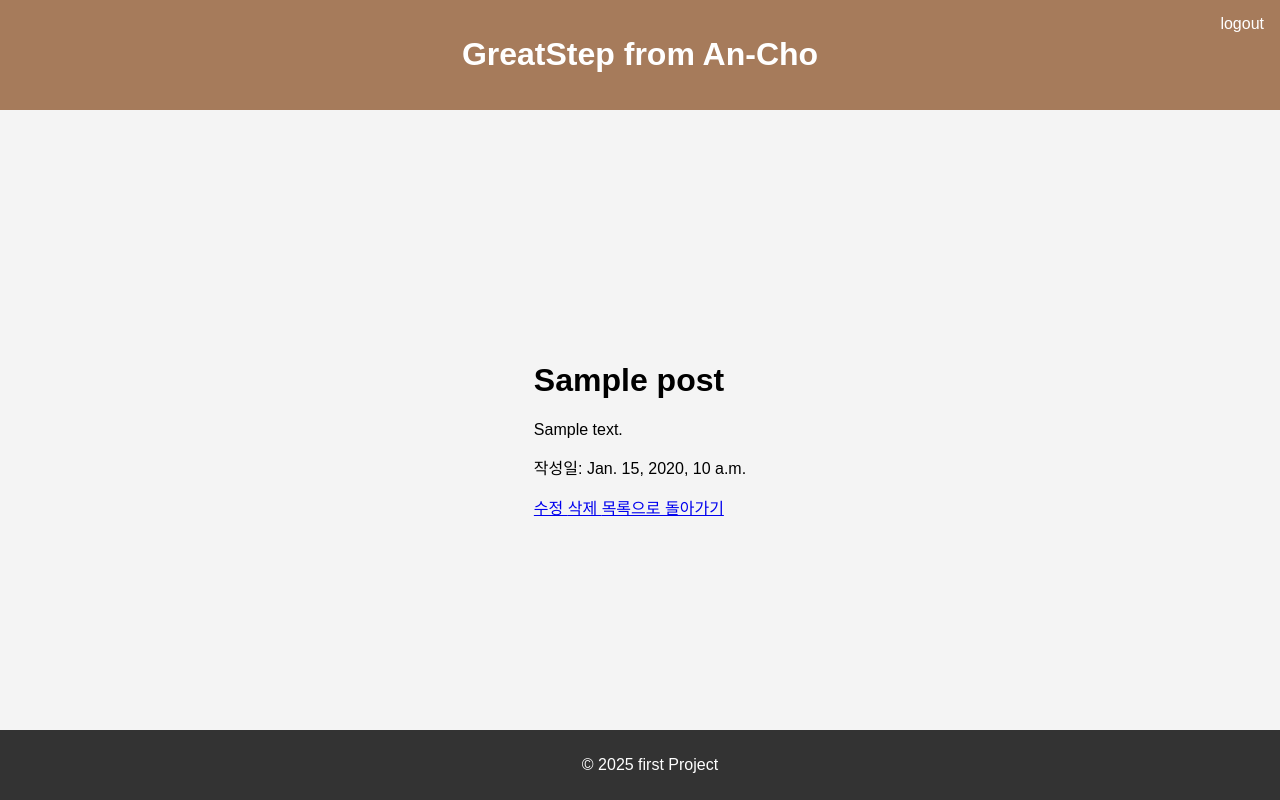
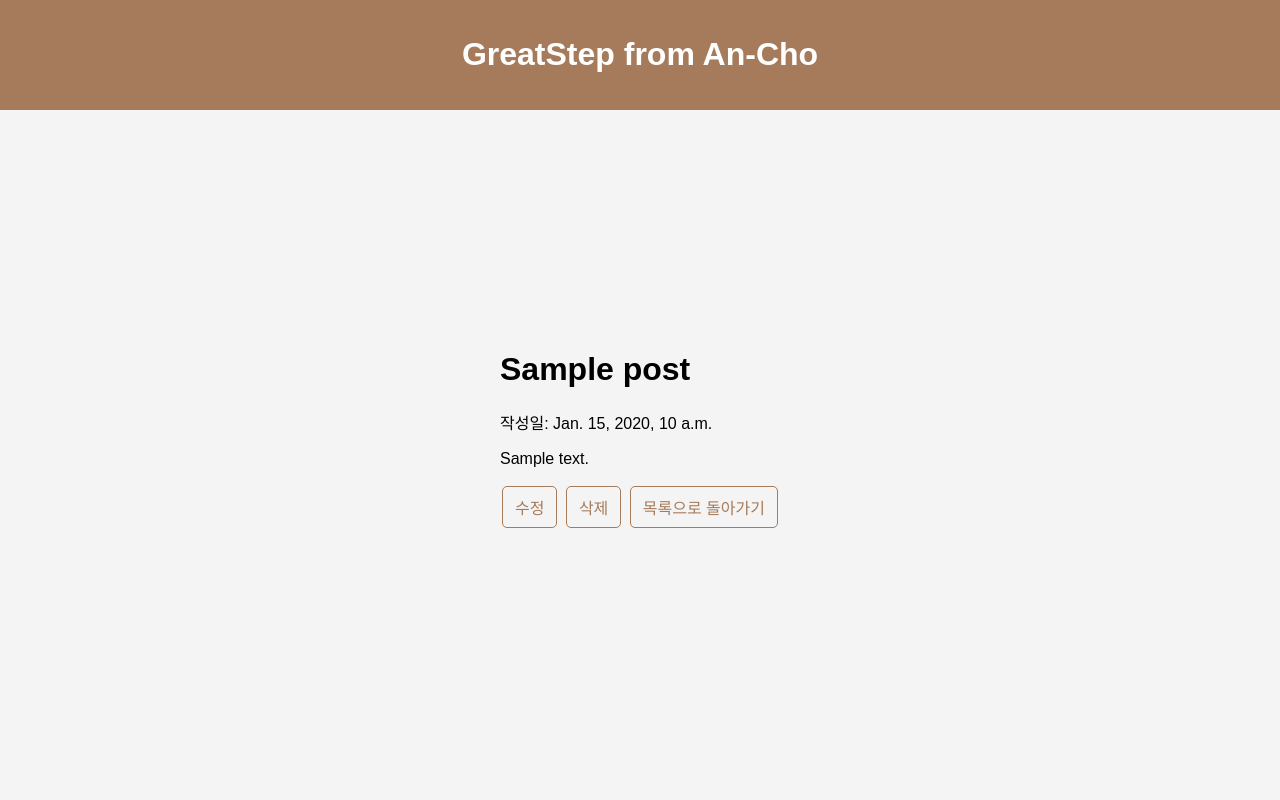
Before and after one commit to chounjae/GreatStep, a Django app: template Diary/board/templates/board/post_detail.html in a window 1280 px wide. Run offline with Django 5.2, Linux system fonts and the light colour scheme; the template is opened without the code that fills it: most values are stand-ins (such as "Sample title", 1, 10 or a date in 2020).

Commit message:
일반적인 세팅 완료

```diff
--- a/Diary/Glogin/templates/account/base_entrance.html
+++ b/Diary/Glogin/templates/account/base_entrance.html
@@ -1,8 +1,8 @@
 <!DOCTYPE html>
 <html lang="ko">
   <head>
-    <meta charset="UTF-8">
-    <meta name="viewport" content="width=device-width, initial-scale=1.0">
+    <meta charset="UTF-8" />
+    <meta name="viewport" content="width=device-width, initial-scale=1.0" />
     <title>{% block head_title %}JIn{% endblock head_title %}</title>
 
     <!-- 전체 css 관장 -->
@@ -15,7 +15,7 @@
       }
 
       header {
-            background: #A67B5B ;
+        background: #a67b5b;
         color: white;
         padding: 15px;
         text-align: center;
@@ -39,18 +39,17 @@
       }
 
       button {
-            padding: 6px 6px;  /* 버튼 크기 */
-            font-size: 13px;  /* 글자 크기 */
-            background-color: #A67B5B;  /* 버튼 색 */
-            color: white;  /* 버튼 글자색 */
+        padding: 6px 6px; /* 버튼 크기 */
+        font-size: 13px; /* 글자 크기 */
+        background-color: #a67b5b; /* 버튼 색 */
+        color: white; /* 버튼 글자색 */
         border: none;
         border-radius: 5px;
         cursor: pointer;
       }
 
       button:hover {
-            background-color: #7A5530
-
+        background-color: #7a5530;
       }
 
       .form-group {
@@ -85,7 +84,6 @@
         width: 100%;
       }
 
-
       .logout {
         position: absolute;
         right: 0;
@@ -98,9 +96,6 @@
         cursor: pointer;
         text-decoration: none; /* 링크일 경우 밑줄 제거 */
       }
-
-
-
     </style>
 
     {% block extra_head %}{% endblock extra_head %}
@@ -109,18 +104,16 @@
   <body>
     <!-- 헤더 -->
     <header>
-        <h1>GreatStep from An-Cho</h1> <a href="{%url 'account_logout'%}" class = "logout">logout</a>
+      <h1>GreatStep from An-Cho</h1>
+      {% if user.is_authenticated %}
+      <a href="{%url 'account_logout'%}" class="logout">logout</a>
+      {%endif%}
     </header>
 
     <!-- 메인 콘텐츠 -->
-    <main>
-        {% block content %}{% endblock content %}
-    </main>
+    <main>{% block content %}{% endblock content %}</main>
 
     <!-- 푸터 -->
-    <footer>
-        <p>© 2025 first Project</p>
-    </footer>
 
     {% block extra_body %}{% endblock extra_body %}
   </body>
--- a/Diary/board/templates/board/post_detail.html
+++ b/Diary/board/templates/board/post_detail.html
@@ -1,24 +1,115 @@
-{% extends "account/base_entrance.html" %}
-{% load i18n %}
-{% load allauth account %}
-{% block head_title %}
-    {{ post.title }}
-{% endblock head_title %}
+{% extends "account/base_entrance.html" %} {% load i18n %} {% load allauth
+account %} {% block head_title %} {{ post.title }} {% endblock head_title %}
+{%block content %}
+<style>
+  a {
+    text-decoration: none;
+    color: gray;
+  }
+  /* 페이지 전체를 차지하는 컨테이너 */
+  .page-box {
+    width: 100vw; /* 전체 화면 너비 */
+    max-width: 100%;
+    padding: 20px;
+    margin: 0 auto;
+  }
 
+  /* 제목과 입력창을 꽉 차게 설정 */
+  .form-group {
+    margin-bottom: 3px;
+  }
 
-{% block content %}
+  .form-group label {
+    font-weight: bold;
+    font-size: 16px;
+    margin-bottom: 5px;
+    display: block;
+  }
+
+  /* 제목 입력창 */
+  .form-group input {
+    width: 100%; /* 📌 가로 전체 차지 */
+    padding: 10px;
+    font-size: 16px;
+    border: 1px solid #ccc;
+    border-radius: 5px;
+  }
+
+  /* 본문 입력창 */
+  .form-group textarea {
+    width: 100%; /* 📌 가로 전체 차지 */
+    height: 45vh; /* 📌 세로도 화면을 많이 차지하도록 설정 */
+    font-size: 16px;
+    padding: 10px;
+    border: 1px solid #ccc;
+    border-radius: 5px;
+    resize: none; /* 사용자가 크기 조절 못 하게 */
+  }
+
+  /* 버튼 */
+  .btn-submit {
+    display: inline-block;
+    padding: 8px 12px;
+    margin: 2px;
+    text-decoration: none;
+    color: #a67b5b;
+    border: 1px solid #a67b5b;
+    border-radius: 5px;
+  }
+
+  .btn-submit:hover {
+    background-color: #7a5530;
+  }
+
+  /* 목록으로 돌아가기 버튼 */
+  .back-link {
+    display: block;
+    margin-top: 10px;
+    text-align: center;
+    font-size: 14px;
+    color: #a67b5b;
+    font-weight: bold;
+    text-decoration: none;
+  }
+
+  .back-link:hover {
+    color: #7a5530;
+  }
+
+  .text-mid {
+    text-align: center;
+    font-weight: bold;
+    margin-bottom: 5px;
+    font-size: 26px;
+    color: #333;
+    width: 100%;
+  }
+
+  .text-title {
+    text-align: left;
+    font-weight: bold;
+    margin-bottom: 5px;
+    font-size: 10px;
+    color: #333;
+    width: 100%;
+  }
+</style>
 <div class="container">
-    <div>
-        <h1>{{ post.title }}</h1>
-        <p>{{ post.content }}</p>
-        <p>작성일: {{ post.created_at }}</p>
-    </div>
+  <h1>{{ post.title }}</h1>
+  작성일: {{ post.created_at }}
+  <p>{{ post.content }}</p>
 
-    <!-- 오른쪽 포스트 수정/삭제 링크 -->
-    <div class="post-box" class = "under-bar">
-        <a href="{% url 'board:post_update' post.pk %}"> 수정 </a>
-        <a href="{% url 'board:post_delete' post.pk %}"> 삭제 </a>
-        <a href="{% url 'board:post_list' %}" class="btn btn-secondary"> 목록으로 돌아가기 </a>
-    </div>
+  <!-- 오른쪽 포스트 수정/삭제 링크 -->
+  <div class="post-box" class="under-bar">
+    <a href="{% url 'board:post_update' post.pk %}">
+      <li class="btn-submit">수정</li></a
+    >
+    <a href="{% url 'board:post_delete' post.pk %}"
+      ><li class="btn-submit">삭제</li></a
+    >
+    <a href="{% url 'board:post_list' %}" class="btn btn-secondary">
+      <li class="btn-submit">목록으로 돌아가기</li></a
+    >
+  </div>
 </div>
 {% endblock content %}
```
Also changed, not shown: Diary/Glogin/templates/account/signup.html (+11 -26 lines), Diary/board/templates/board/post_list.html (+24 -20 lines). Lines whose indentation alone changed are shown as unchanged.
